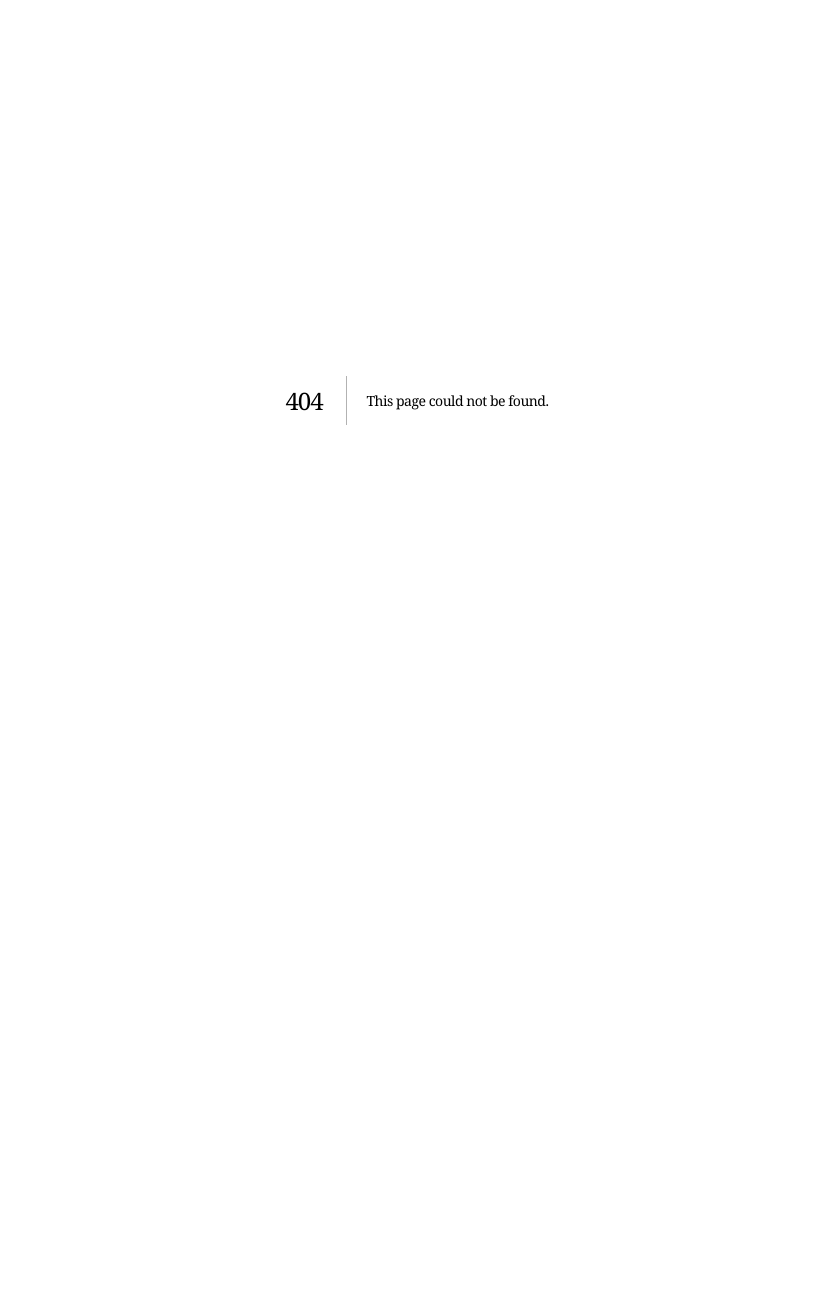
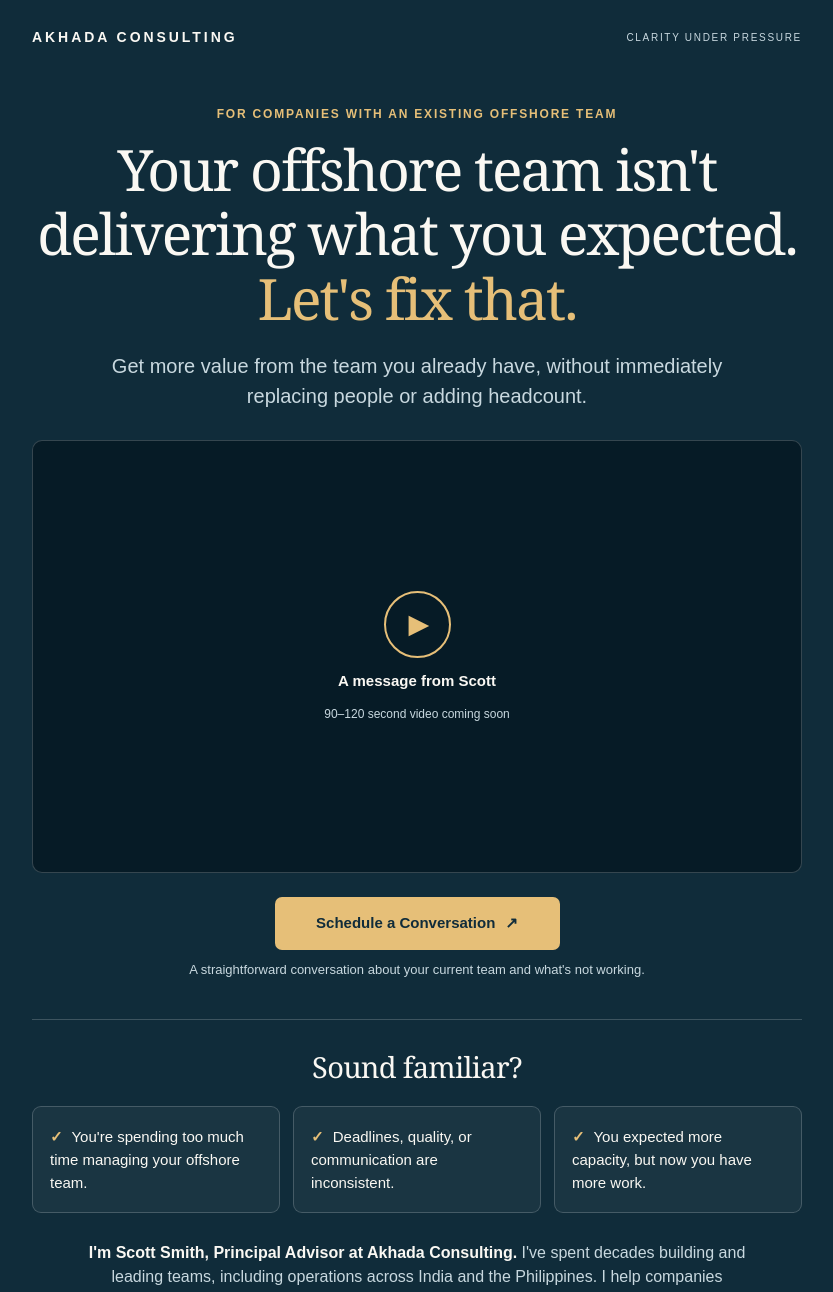
Before and after one commit to sasmithconsult/akhadaconsulting.com, a Next.js app: page /offshore in a window 1280 px wide. Before the commit this address had no page. Shown: the top 1292 px of the page, without its empty margins (223-1056 px from the left). Before the commit the page ends 800 px from the top, so only its background shows below. Built offline with nearby package versions, Linux system fonts and the light colour scheme.

Commit message:
Add focused offshore team landing page (#10)
* Add focused offshore team landing page

* Style offshore team landing page

```diff
--- /dev/null
+++ b/app/offshore/page.js
@@ -0,0 +1,68 @@
+import Link from "next/link";
+import styles from "./page.module.css";
+
+export const metadata = {
+  title: "Get More from Your Offshore Team",
+  description: "Already have an offshore team that isn't delivering what you expected? Akhada Consulting helps identify what's going wrong and improve performance.",
+  alternates: { canonical: "/offshore" },
+  openGraph: {
+    title: "Your offshore team isn't delivering what you expected. Let's fix that.",
+    description: "Get more value from the offshore team you already have, without immediately replacing people or adding headcount.",
+    url: "https://akhadaconsulting.com/offshore",
+  },
+};
+
+const bookingUrl = "https://calendly.com/scott8smith/founder-strategy-conversation";
+
+function BookingButton({ children }) {
+  return (
+    <a className={styles.button} href={bookingUrl} target="_blank" rel="noopener noreferrer">
+      {children} <span aria-hidden="true">↗</span>
+    </a>
+  );
+}
+
+export default function OffshorePage() {
+  return (
+    <div className={styles.page}>
+      <header className={styles.header}>
+        <div className={styles.masthead}>
+          <Link className={styles.logo} href="/">AKHADA CONSULTING</Link>
+          <span className={styles.tagline}>Clarity under pressure</span>
+        </div>
+      </header>
+
+      <main className={styles.main}>
+        <p className={styles.eyebrow}>For companies with an existing offshore team</p>
+        <h1>Your offshore team isn&apos;t delivering what you expected. <span className={styles.accent}>Let&apos;s fix that.</span></h1>
+        <p className={styles.subhead}>Get more value from the team you already have, without immediately replacing people or adding headcount.</p>
+
+        {/* Replace this placeholder with your video embed once your VSL is recorded. */}
+        <div className={styles.video} aria-label="Placeholder for introductory video from Scott Smith">
+          <div className={styles.play} aria-hidden="true">▶</div>
+          <strong>A message from Scott</strong>
+          <small>90–120 second video coming soon</small>
+        </div>
+
+        <BookingButton>Schedule a Conversation</BookingButton>
+        <p className={styles.note}>A straightforward conversation about your current team and what&apos;s not working.</p>
+
+        <div className={styles.rule} />
+        <h2>Sound familiar?</h2>
+        <div className={styles.issues}>
+          <div className={styles.issue}><span aria-hidden="true">✓</span> You&apos;re spending too much time managing your offshore team.</div>
+          <div className={styles.issue}><span aria-hidden="true">✓</span> Deadlines, quality, or communication are inconsistent.</div>
+          <div className={styles.issue}><span aria-hidden="true">✓</span> You expected more capacity, but now you have more work.</div>
+        </div>
+
+        <p className={styles.about}><strong>I&apos;m Scott Smith, Principal Advisor at Akhada Consulting.</strong> I&apos;ve spent decades building and leading teams, including operations across India and the Philippines. I help companies identify what&apos;s preventing their offshore teams from performing and determine what needs to change.</p>
+        <div className={styles.bottom}>
+          <BookingButton>Let&apos;s Talk</BookingButton>
+          <p className={styles.note}>No obligation. We&apos;ll talk through your situation and whether I can help.</p>
+        </div>
+      </main>
+
+      <footer className={styles.footer}>© 2026 Akhada Consulting · <Link href="/">Visit our main website</Link></footer>
+    </div>
+  );
+}
--- /dev/null
+++ b/app/offshore/page.module.css
@@ -0,0 +1,31 @@
+.page{--bg:#102c3a;--gold:#e6bf78;--muted:#c8d8df;--line:rgba(255,255,255,.19);min-height:100vh;background:var(--bg);color:#faf8f3;font-family:Arial,Helvetica,sans-serif;line-height:1.5;text-align:center}
+.page *{box-sizing:border-box}
+.header,.main{width:min(calc(100% - 40px),770px);margin:0 auto}
+.header{padding-top:27px}
+.masthead{display:flex;justify-content:space-between;align-items:center;gap:16px}
+.logo{font-size:14px;font-weight:800;letter-spacing:.21em;text-decoration:none;color:inherit}
+.tagline{font-size:10px;letter-spacing:.17em;text-transform:uppercase;color:var(--muted)}
+.main{padding:57px 0 74px}
+.eyebrow{margin:0 0 14px;color:var(--gold);font-weight:700;font-size:12px;letter-spacing:.15em;text-transform:uppercase}
+.main h1{font-size:clamp(34px,6vw,57px);line-height:1.13;letter-spacing:-.035em;margin:0 auto 21px;max-width:770px;color:#faf8f3}
+.accent{color:var(--gold)}
+.subhead{color:var(--muted);font-size:clamp(16px,2.3vw,20px);max-width:665px;margin:0 auto 29px}
+.video{width:100%;aspect-ratio:16/9;background:#061b26;border:1px solid var(--line);border-radius:10px;display:flex;flex-direction:column;justify-content:center;align-items:center;gap:12px;overflow:hidden}
+.play{border:2px solid var(--gold);border-radius:100%;width:67px;height:67px;display:grid;place-items:center;color:var(--gold);font-size:27px;padding-left:4px}
+.video strong{font-size:15px}.video small{color:var(--muted);font-size:12px}
+.button{display:inline-flex;align-items:center;justify-content:center;gap:10px;margin-top:24px;min-width:285px;padding:15px 25px;border-radius:7px;background:var(--gold);color:#102c3a;font-size:15px;text-decoration:none;font-weight:800;transition:background .15s ease,transform .15s ease}
+.button:hover{background:#f3d5a3;transform:translateY(-1px)}
+.page a:focus-visible{outline:3px solid #fff;outline-offset:4px}
+.note{color:var(--muted);font-size:13px;margin:10px auto 0;max-width:480px}
+.rule{height:1px;background:var(--line);margin:40px 0 29px}
+.main h2{font-size:clamp(23px,3.6vw,29px);letter-spacing:-.025em;line-height:1.25;margin:0 0 20px;color:#faf8f3}
+.issues{display:grid;grid-template-columns:repeat(3,minmax(0,1fr));gap:13px;text-align:left}
+.issue{border:1px solid var(--line);border-radius:9px;background:rgba(255,255,255,.045);padding:18px 17px;font-size:15px;line-height:1.55}
+.issue span{color:var(--gold);font-weight:900;margin-right:5px}
+.about{max-width:665px;margin:28px auto 0;color:var(--muted);font-size:16px}
+.about strong{color:#faf8f3}
+.bottom{margin-top:23px}
+.footer{border-top:1px solid var(--line);background:#0a202c;padding:20px;color:var(--muted);font-size:12px}
+.footer a{color:inherit;text-decoration:none}.footer a:hover{text-decoration:underline}
+@media(max-width:620px){.header,.main{width:min(calc(100% - 34px),770px)}.header{padding-top:22px}.tagline{display:none}.main{padding-top:44px;padding-bottom:52px}.issues{grid-template-columns:1fr}.issue{padding:14px 16px}.button{width:100%;min-width:0}.rule{margin:32px 0 26px}.video{border-radius:7px}}
+@media(prefers-reduced-motion:reduce){.button{transition:none}}
```
